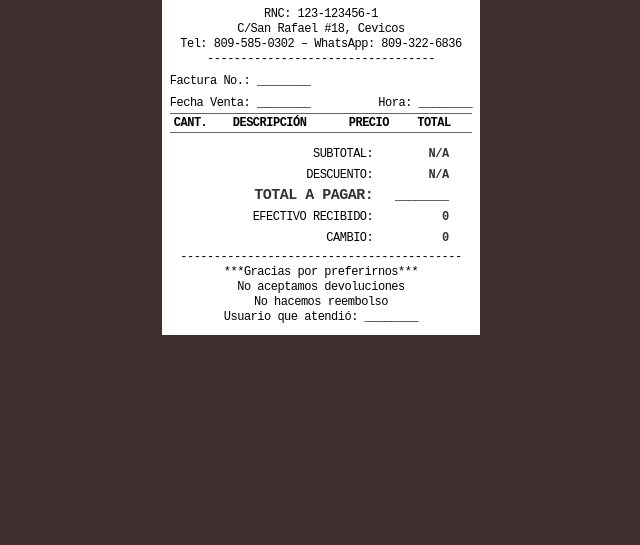
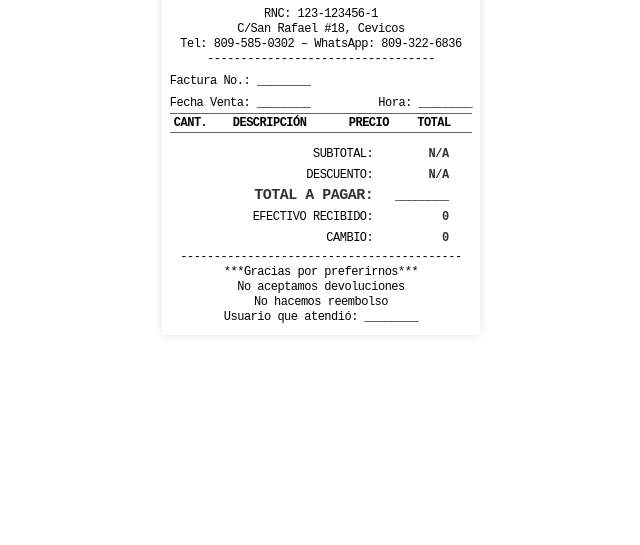
Before and after one commit to dawin1987/ventas, a plain HTML site: page index.html in a window 1280 px wide. Shown: the part 255-800 px from the top of the page, without its empty margins (319-959 px from the left). Drawn offline with Linux system fonts and the light colour scheme.

Commit message:
style.css

```diff
--- a/style.css
+++ b/style.css
@@ -2,7 +2,7 @@ body {
     font-family: 'Courier New', Courier, monospace; /* Fuente comÃƒÆ’Ã‚Âºn para recibos */
     letter-spacing: -0.5px; /* Ajustar el espacio entre letras */
     line-height: 1.2; /* Ajustar el espacio entre lÃƒÆ’Ã‚Â­neas */
-background-color: #413030;
+background-color: #c5323200;
 }
 
 .invoice {
```
